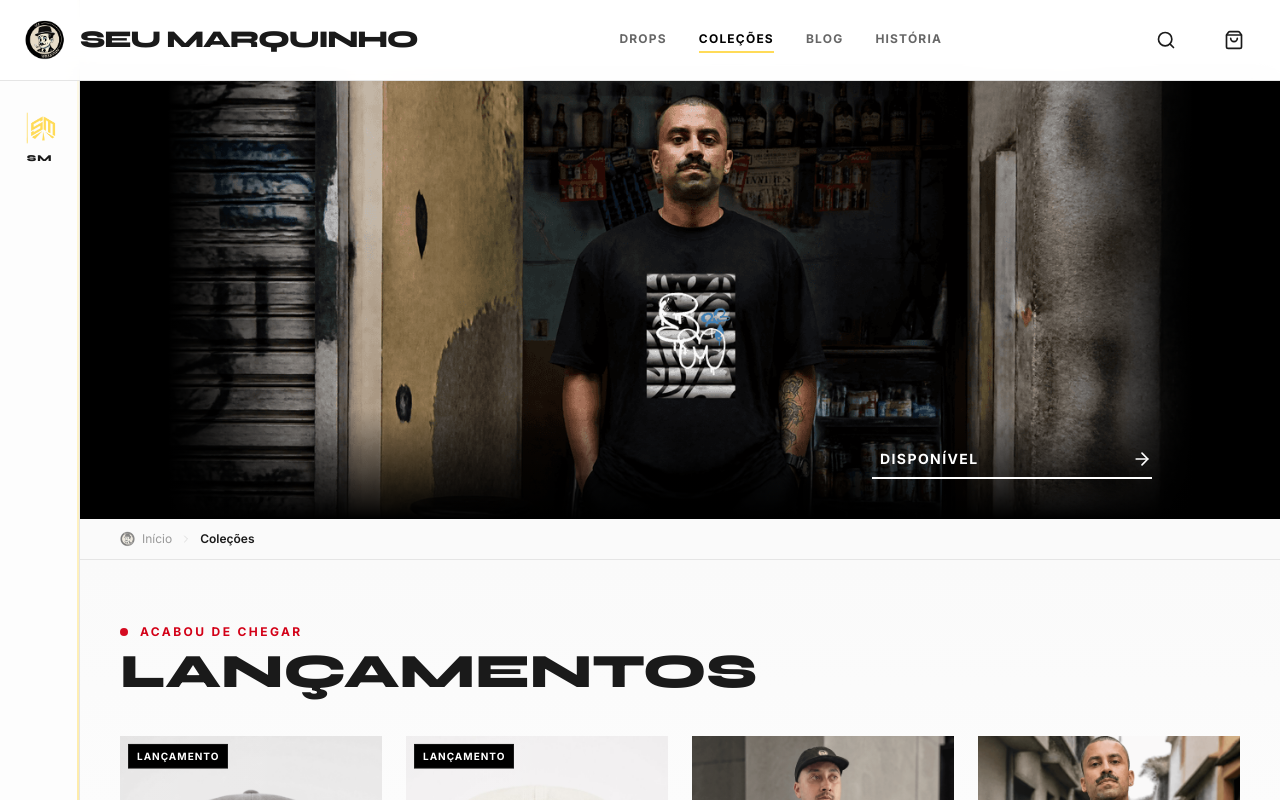
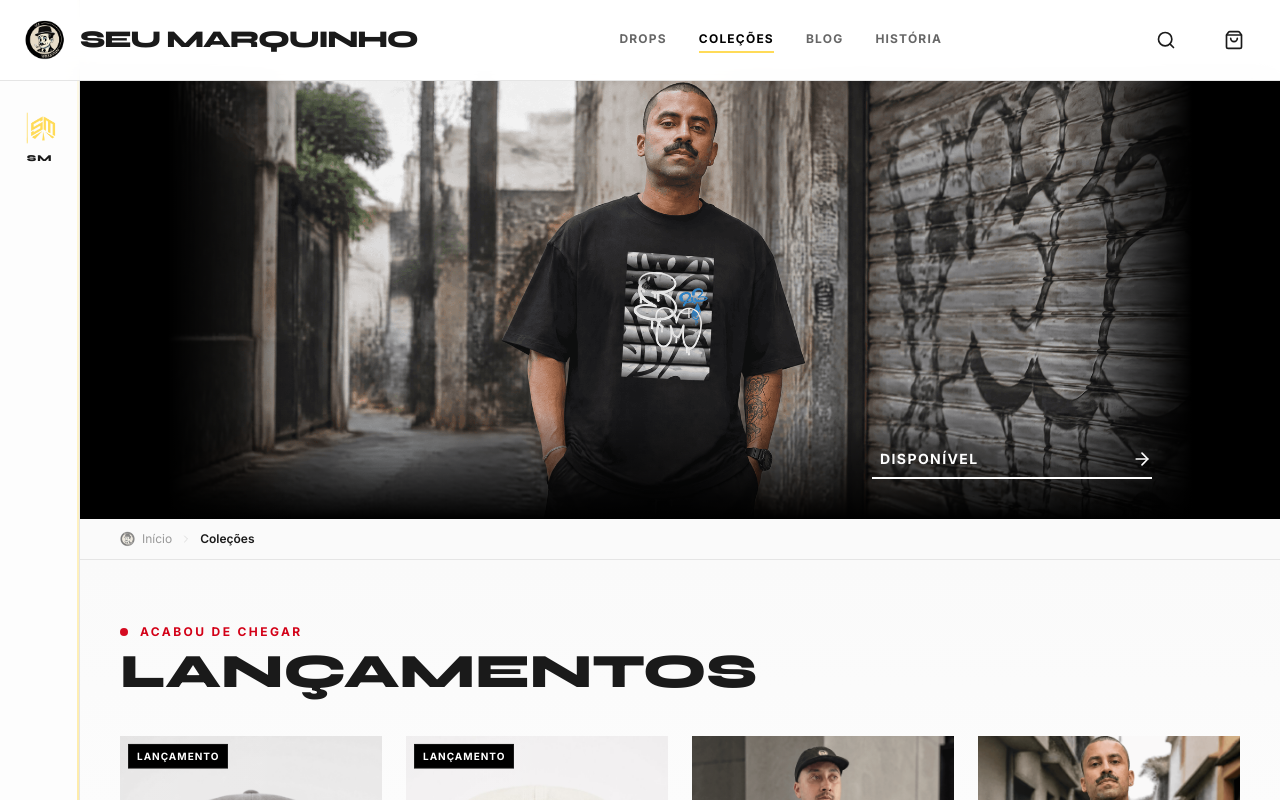
Before and after one commit to joiadan/seumarquinho, a Next.js app: page /colecoes in a window 1280 px wide. Shown: the top 800 px of the page. Built offline with nearby package versions, Linux system fonts and the light colour scheme.

Commit message:
feat: update hero and collections transition images to v3 and v4

```diff
--- a/src/app/colecoes/page.tsx
+++ b/src/app/colecoes/page.tsx
@@ -42,8 +42,8 @@ export default function ColecoesPage() {
   // Banner transition state
   const [currentBannerIndex, setCurrentBannerIndex] = useState(0);
   const bannerImages = [
-    "/PRODUTOS E LOGO/fotos para a capa parte de cima do site/transicao-sm-floral-v2.png",
-    "/PRODUTOS E LOGO/fotos para a capa parte de cima do site/transicao-sm-grafite-v2.png"
+    "/PRODUTOS E LOGO/fotos para a capa parte de cima do site/transicao-sm-grafite-v4.png",
+    "/PRODUTOS E LOGO/fotos para a capa parte de cima do site/transicao-sm-grafite-v3.png"
   ];
 
   useEffect(() => {
--- a/src/app/components/HeroCarousel.tsx
+++ b/src/app/components/HeroCarousel.tsx
@@ -9,13 +9,13 @@ import { ChevronLeft, ChevronRight } from "lucide-react";
 const HERO_MEDIA = [
   {
     type: "image" as const,
-    src: "/PRODUTOS E LOGO/fotos para a capa parte de cima do site/transicao-sm-floral-v2.png",
+    src: "/PRODUTOS E LOGO/fotos para a capa parte de cima do site/transicao-sm-grafite-v4.png",
     alt: "Seu Marquinho — Transição Floral",
     objectPosition: "center",
   },
   {
     type: "image" as const,
-    src: "/PRODUTOS E LOGO/fotos para a capa parte de cima do site/transicao-sm-grafite-v2.png",
+    src: "/PRODUTOS E LOGO/fotos para a capa parte de cima do site/transicao-sm-grafite-v3.png",
     alt: "Seu Marquinho — Transição Grafite",
     objectPosition: "center",
   },
```
Also changed, not shown: public/PRODUTOS E LOGO/fotos para a capa parte de cima do site/transicao-sm-grafite-v3.png (added), public/PRODUTOS E LOGO/fotos para a capa parte de cima do site/transicao-sm-grafite-v4.png (added).
